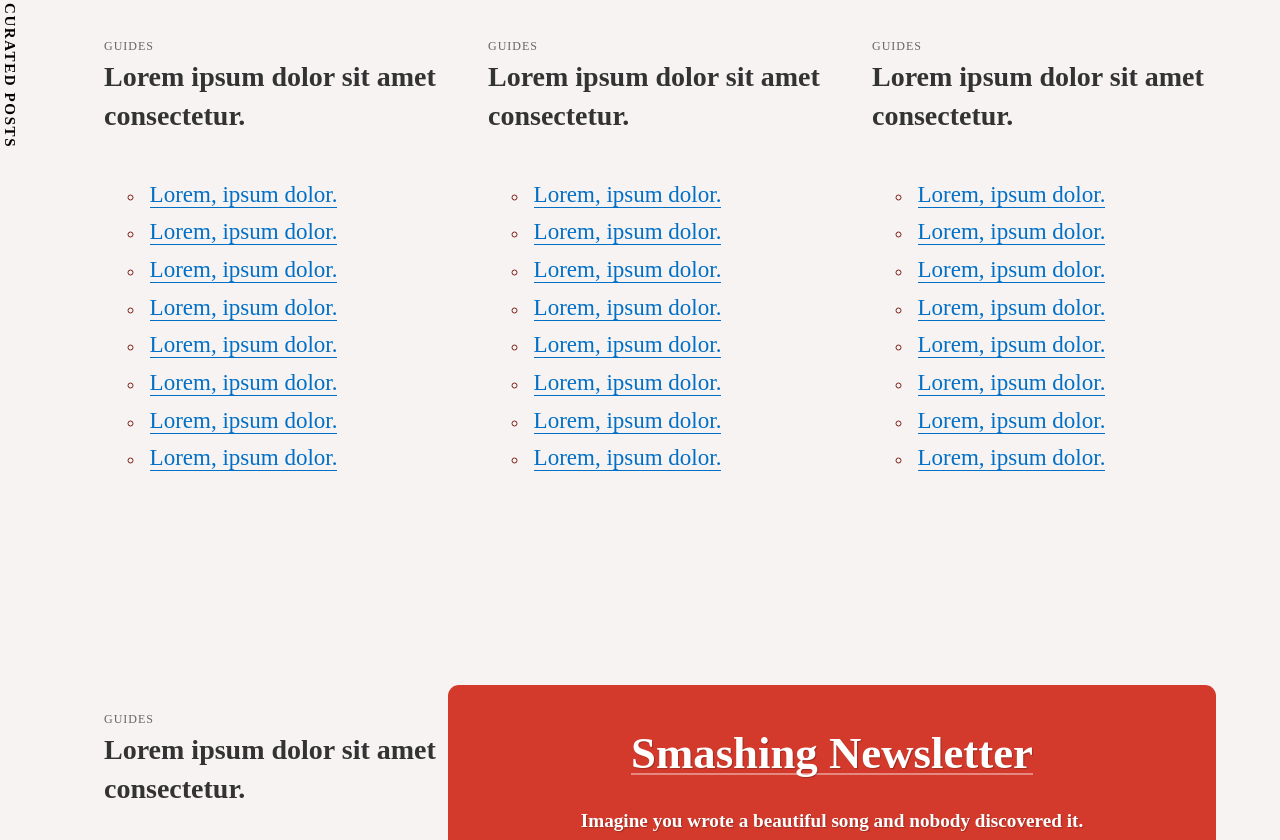
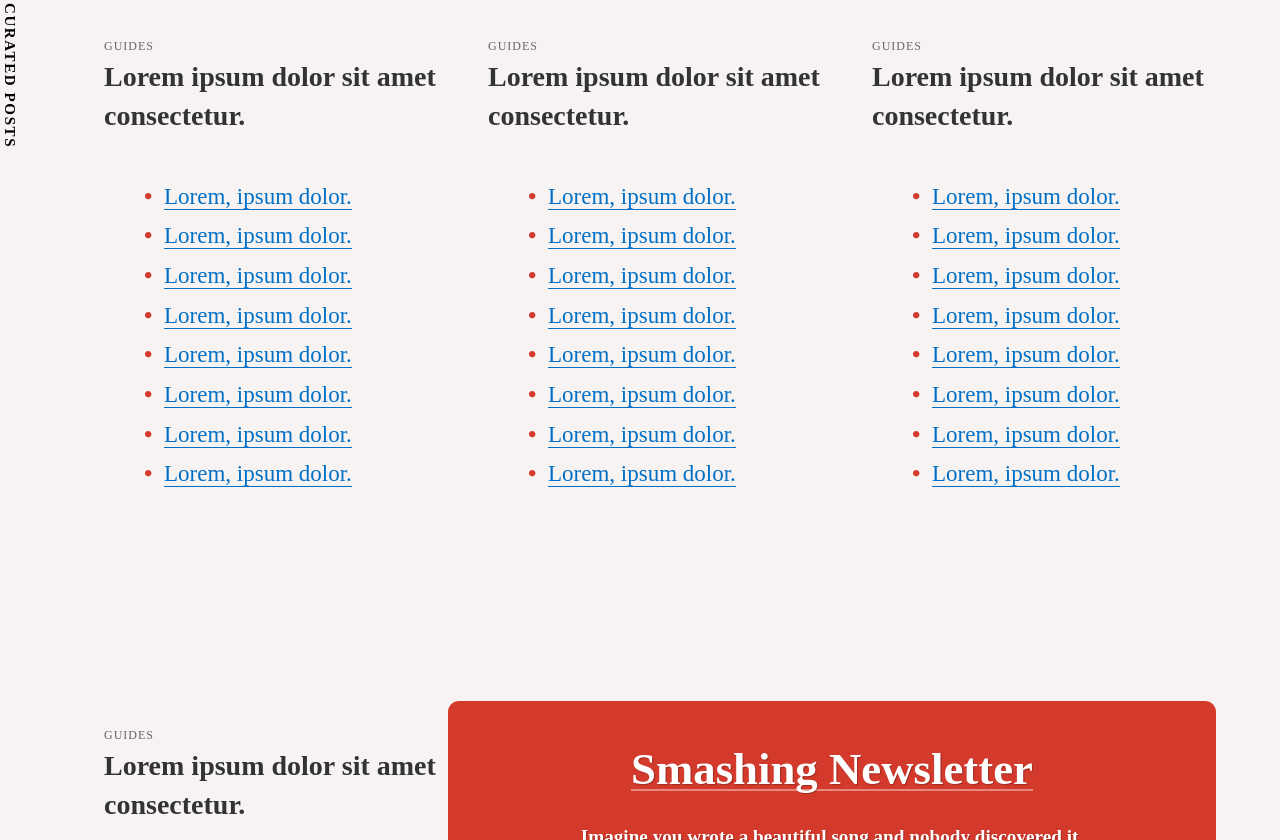
Before and after one commit to Redvanisation/Smashing-Magazine-Clone, a plain HTML site: page index.html in a window 1280 px wide. Shown: the part 7440-8280 px from the top of the page. Drawn offline with Linux system fonts and the light colour scheme; a web font is replaced by a local one.

Commit message:
bullet list properly formatted in curated posts section

```diff
--- a/css/main.css
+++ b/css/main.css
@@ -1013,17 +1013,28 @@ cursor: pointer;
  }
 
 .curated-posts-ul {
-    list-style: circle;
+    list-style: none;
     padding-left: 5rem;
-    color: #811d15;
 }
+
+
 
 .curated-posts-li {
     margin-bottom: .2rem;
-    padding-left: .35rem;
+    /* padding-left: .35rem; */
     line-height: 1.5;
 
 }
+
+.curated-posts-li::before {
+    content: "\2022";
+    font-size: 1.5em;
+    color: #d33a2c;
+    font-weight: bolder;
+    display: inline-block;
+    width: 1rem;
+}
+
 
 .curated-posts-links {
 
```
